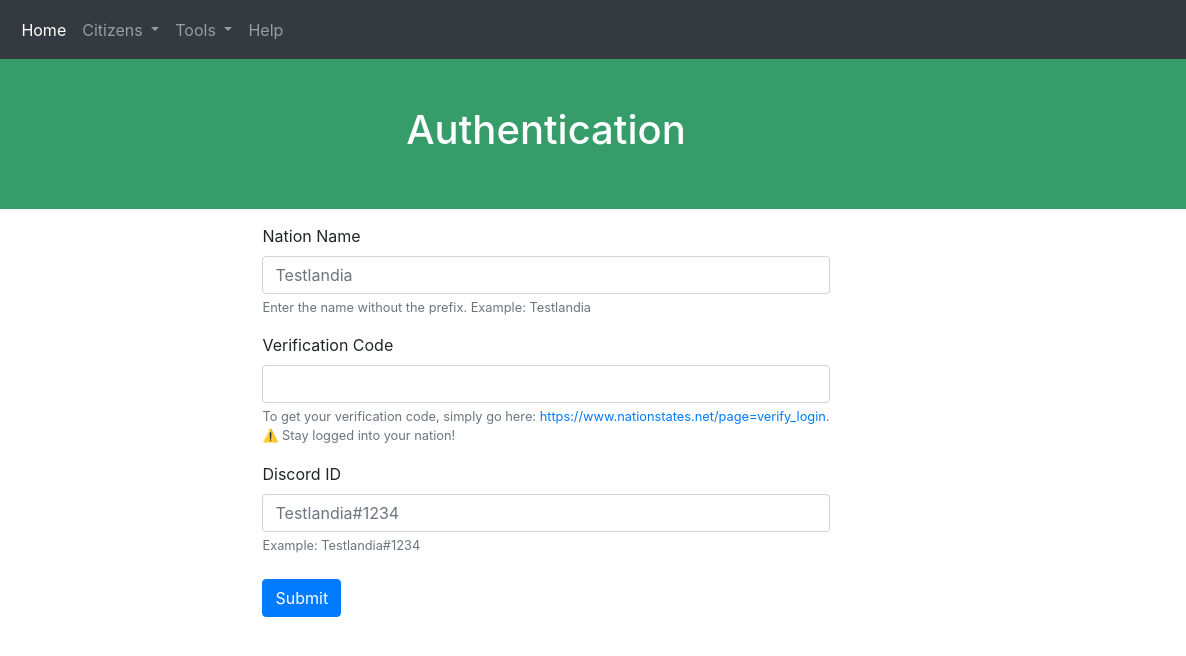
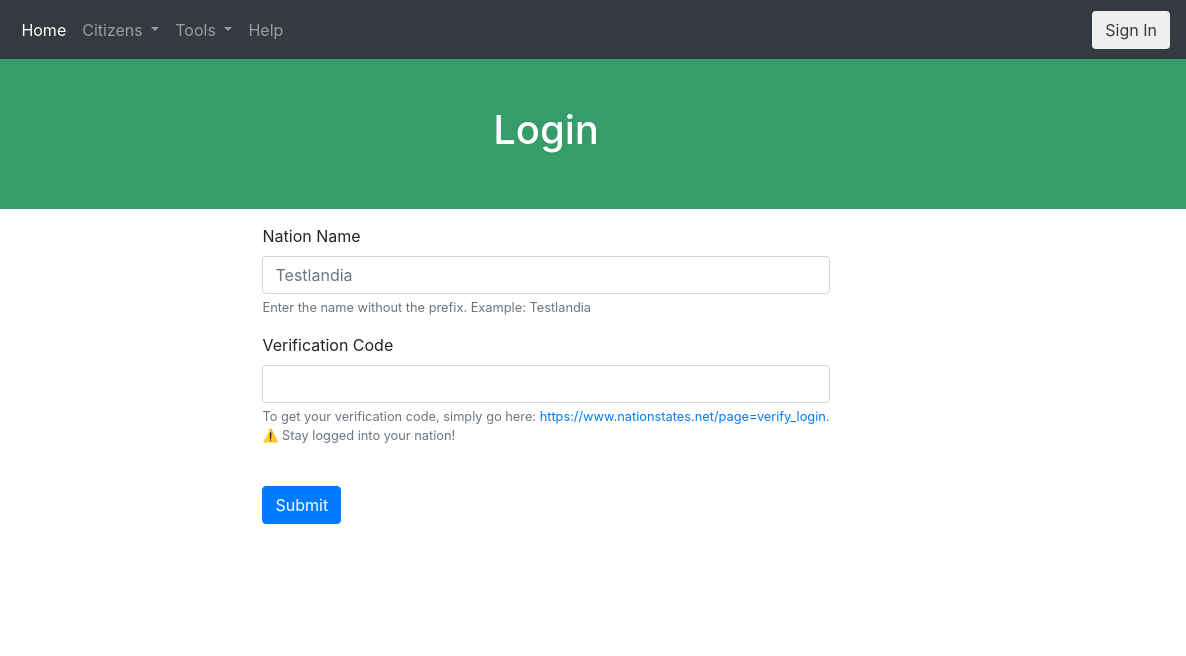
Before and after one commit to Free-Nations-Region/FNR-Website, a plain HTML site: page en/login/login.html in a window 1280 px wide. Shown: the full height of the page, 94-1280 px from the left. Drawn offline with nearby package versions, Linux system fonts and the light colour scheme.

Commit message:
Login page

```diff
--- a/en/citizens/auth/auth.html
+++ b/en/login/login.html
@@ -7,7 +7,7 @@
 
     <!-- Bootstrap CSS -->
     <link rel="stylesheet" href="https://maxcdn.bootstrapcdn.com/bootstrap/4.0.0/css/bootstrap.min.css" integrity="sha384-Gn5384xqQ1aoWXA+058RXPxPg6fy4IWvTNh0E263XmFcJlSAwiGgFAW/dAiS6JXm" crossorigin="anonymous">
-    <link rel="stylesheet" href="auth.css">
+    <link rel="stylesheet" href="login.css">
     <link rel="stylesheet" href="/css/common.css">
     <title>FNR</title>
 </head>
@@ -15,7 +15,7 @@
 
 <!-- Image and text -->
 <nav class="navbar navbar-expand-lg navbar-dark bg-dark">
-    <a class="navbar-brand" href="./index.html">
+    <a class="navbar-brand" href="index.html">
         <img src="https://i.imgur.com/p1e1SF6.png" width="30" height="33" class="d-inline-block align-top" alt="" loading="lazy">
         FNR
     </a>
@@ -29,7 +29,7 @@
                     Citizens
                 </a>
                 <div class="dropdown-menu" aria-labelledby="navbarDropdownMenuLink">
-                    <a class="dropdown-item" href="e">Authentication</a>
+                    <a class="dropdown-item" href="en/citizens/auth/auth.html">Authentication</a>
                     <a class="dropdown-item" href="#">Citizenship Management</a>
                     <a class="dropdown-item" href="#">Something else here</a>
                 </div>
@@ -49,13 +49,14 @@
             </li>
         </ul>
     </div>
+    <button type="submit" class="btn navbar-btn login-btn"><a style="text-decoration: none; color: #343A40;" href="/en/login/login.html">Sign In</a></button>
     <button class="navbar-toggler" type="button" data-toggle="collapse" data-target="#navbarNavDropdown" aria-controls="navbarNavDropdown" aria-expanded="false" aria-label="Toggle navigation">
         <span class="navbar-toggler-icon"></span>
     </button>
 </nav>
 
 <section class="page-title-header">
-    <h1>Authentication</h1>
+    <h1>Login</h1>
 </section>
 <section class="authForm">
     <form>
@@ -70,10 +71,6 @@
             <small id="verificationCodeHelp" class="form-text text-muted">To get your verification code, simply go here: <a href="https://www.nationstates.net/page=verify_login" target="_blank">https://www.nationstates.net/page=verify_login</a>.<br>
             ⚠️ Stay logged into your nation!</small>
         </div>
-        <div class="form-group">
-            <label for="discordID">Discord ID</label>
-            <input type="text" class="form-control" id="discordID" placeholder="Testlandia#1234">
-            <small id="discordIDHelp" class="form-text text-muted">Example: Testlandia#1234</small>
         <br>
         <button type="submit" class="btn btn-primary">Submit</button>
     </form>
```
Also changed, not shown: index.html (+2 -1 lines), en/login/login.css (renamed from en/citizens/auth/auth.css).
